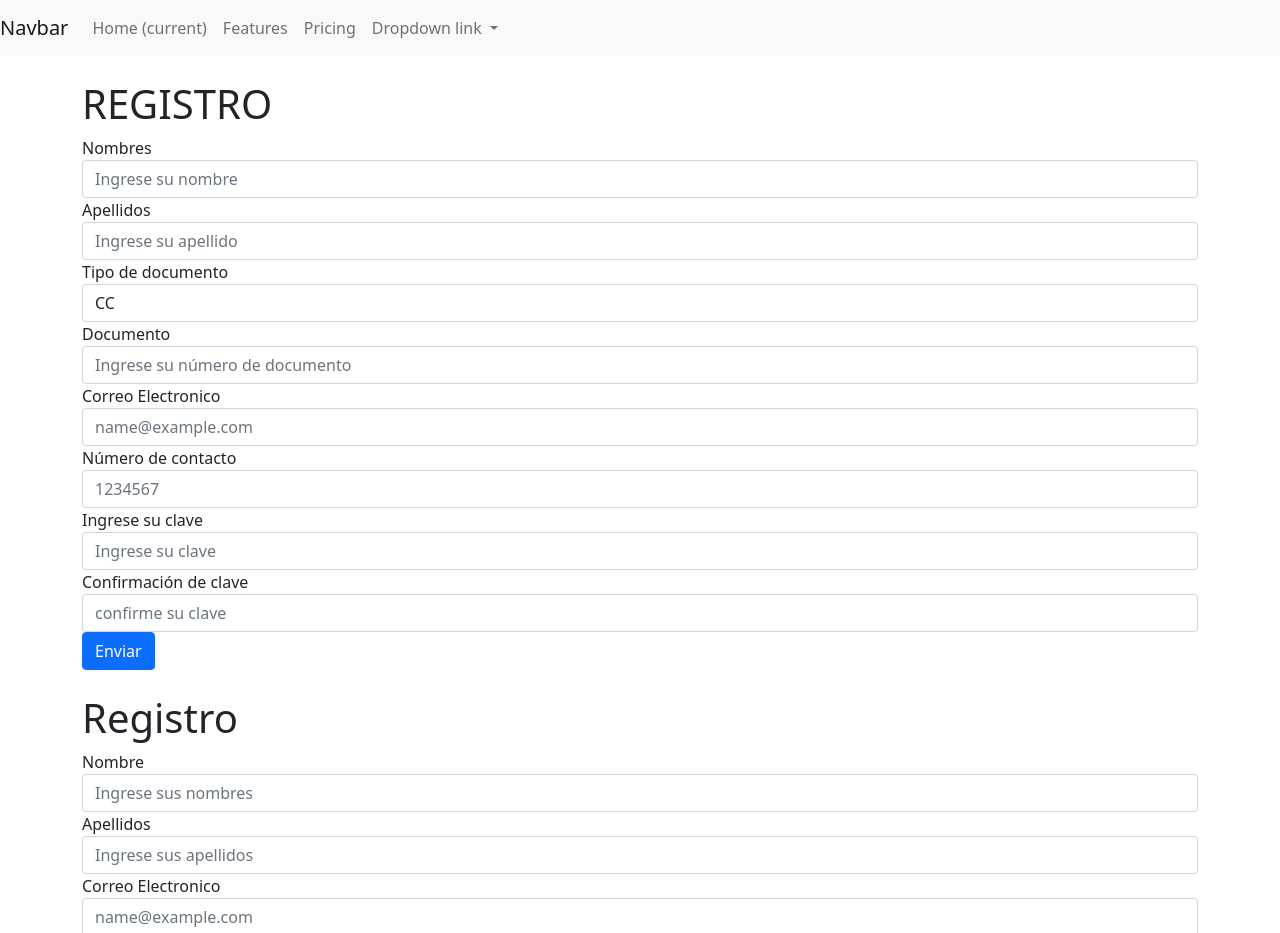
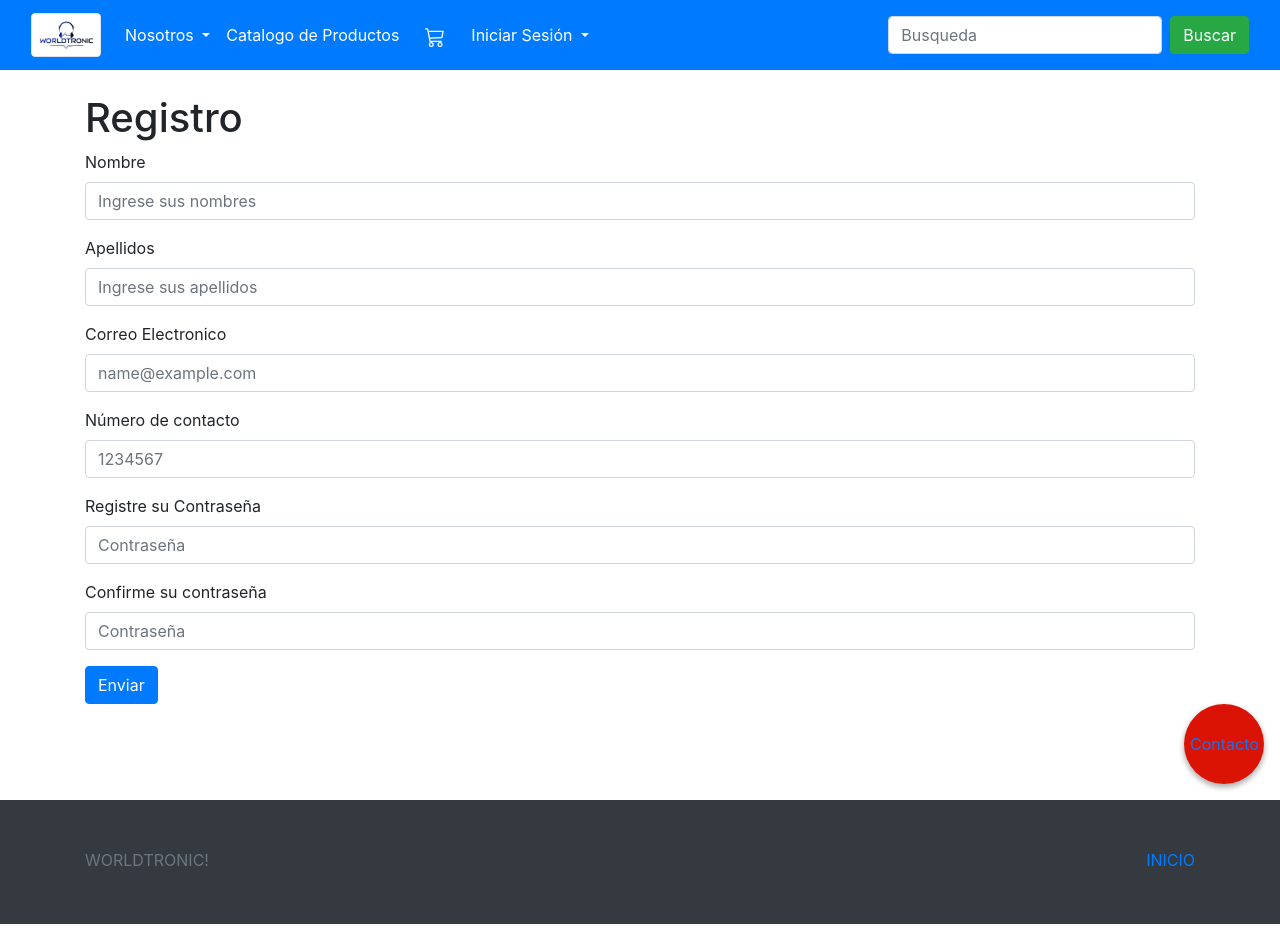
Before and after one commit to Diegomorenos/PROYECTO, a plain HTML site: page registro.html in a window 1280 px wide. Shown: the top 933 px of the page. Drawn offline with nearby package versions, Linux system fonts and the light colour scheme; files that its build step writes are made by us from their sources.

Commit message:
Arreglo boton flotante y login

```diff
--- a/css/estilos.css
+++ b/css/estilos.css
@@ -7,19 +7,19 @@
   bottom:0px;
 }
 .botonF1{
-  width:60px;
-  height:60px;
+  width:80px;
+  height:80px;
   border-radius:100%;
-  background:#F44336;
+  background:#db1305;
   right:0;
   bottom:0;
-  position:absolute;
+  position:fixed;
   margin-right:16px;
   margin-bottom:16px;
   border:none;
   outline:none;
   color:#FFF;
-  font-size:36px;
+  font-size:16px;
   box-shadow: 0 3px 6px rgba(0,0,0,0.16), 0 3px 6px rgba(0,0,0,0.23);
   transition:.3s;
 }
--- a/registro.html
+++ b/registro.html
@@ -3,96 +3,66 @@
   <head>
     <meta charset='utf-8'>
     <meta http-equiv='X-UA-Compatible' content='IE=edge'>
-    <title>Worldtronic Inicio</title>
+    <title>Worldtronic Restablecer contraseña</title>
     <meta name='viewport' content='width=device-width, initial-scale=1'>
-    <link rel='stylesheet' type='text/css' media='screen' href='./bootstrap-4.3.1-dist/css/bootstrap.min.css'>
-    <link rel="estilos" href="css/estilos.css">
+    <link href="https://cdn.jsdelivr.net/npm/bootstrap@5.0.0-beta2/dist/css/bootstrap.min.css" rel="stylesheet" integrity="sha384-BmbxuPwQa2lc/FVzBcNJ7UAyJxM6wuqIj61tLrc4wSX0szH/Ev+nYRRuWlolflfl" crossorigin="anonymous">
+    <link rel="stylesheet" type="text/css" href="./css/estilos.css">
+    <link href="https://stackpath.bootstrapcdn.com/bootstrap/4.1.0/css/bootstrap.min.css" rel="stylesheet"/>
 </head>
+
 <body>
-
-  <header>
-    <nav class="navbar navbar-expand-lg navbar-light bg-light">
-      <a class="navbar-brand" href="#">Navbar</a>
-      <button class="navbar-toggler" type="button" data-toggle="collapse" data-target="#navbarNavDropdown" aria-controls="navbarNavDropdown" aria-expanded="false" aria-label="Toggle navigation">
+  <nav class="navbar navbar-expand-lg navbar-dark bg-primary">
+    <div class="container-fluid">
+      <a class="navbar-brand" href="./index.html">
+      <img src="./img/logoworldtrONIC.png" class="img-fluid img-thumbnail" width="70px"></a>
+      <button class="navbar-toggler" type="button" data-bs-toggle="collapse" data-bs-target="#navbarScroll" aria-controls="navbarScroll" aria-expanded="false" aria-label="Toggle navigation">
         <span class="navbar-toggler-icon"></span>
       </button>
-      <div class="collapse navbar-collapse" id="navbarNavDropdown">
-        <ul class="navbar-nav">
-          <li class="nav-item active">
-            <a class="nav-link" href="#">Home <span class="sr-only">(current)</span></a>
+      <div class="collapse navbar-collapse" id="navbarScroll">
+        <ul class="navbar-nav me-auto my-2 my-lg-0 navbar-nav-scroll" style="--bs-scroll-height: 100px;">
+          <li class="nav-item dropdown">
+            <a class="nav-link dropdown-toggle active" href="#" id="navbarScrollingDropdown" role="button" data-bs-toggle="dropdown" aria-expanded="false">
+              Nosotros
+            </a>
+            <ul class="dropdown-menu" aria-labelledby="navbarScrollingDropdown">
+              <li><a class="dropdown-item" href="./nuestroequipo.html">Nuestro Equipo</a></li>
+              <li><a class="dropdown-item" href="./quienessomos.html">¿Quienes Somos?</a></li>
+            </ul>
           </li>
           <li class="nav-item">
-            <a class="nav-link" href="#">Features</a>
+            <a class="nav-link active" aria-current="page" href="./Catalogo.html">Catalogo de Productos</a>
           </li>
           <li class="nav-item">
-            <a class="nav-link" href="#">Pricing</a>
+            <a class="nav-link active" href="./Carrito.html">
+              <svg xmlns="http://www.w3.org/2000/svg"
+              width="40"
+              height="20"
+              fill="currentColor"
+              class="bi bi-cart3"
+              viewBox="0 0 16 16">
+              <path d="M0 1.5A.5.5 0 0 1 .5 1H2a.5.5 0 0 1 .485.379L2.89 3H14.5a.5.5 0 0 1 .49.598l-1 5a.5.5 0 0 1-.465.401l-9.397.472L4.415 11H13a.5.5 0 0 1 0 1H4a.5.5 0 0 1-.491-.408L2.01 3.607 1.61 2H.5a.5.5 0 0 1-.5-.5zM3.102 4l.84 4.479 9.144-.459L13.89 4H3.102zM5 12a2 2 0 1 0 0 4 2 2 0 0 0 0-4zm7 0a2 2 0 1 0 0 4 2 2 0 0 0 0-4zm-7 1a1 1 0 1 1 0 2 1 1 0 0 1 0-2zm7 0a1 1 0 1 1 0 2 1 1 0 0 1 0-2z"/>
+            </svg></a>
           </li>
           <li class="nav-item dropdown">
-            <a class="nav-link dropdown-toggle" href="#" id="navbarDropdownMenuLink" role="button" data-toggle="dropdown" aria-haspopup="true" aria-expanded="false">
-              Dropdown link
+            <a class="nav-link dropdown-toggle active" href="#" id="navbarScrollingDropdown" role="button" data-bs-toggle="dropdown" aria-expanded="false">
+              Iniciar Sesión
             </a>
-            <div class="dropdown-menu" aria-labelledby="navbarDropdownMenuLink">
-              <a class="dropdown-item" href="#">Action</a>
-              <a class="dropdown-item" href="#">Another action</a>
-              <a class="dropdown-item" href="#">Something else here</a>
+            <ul class="dropdown-menu" aria-labelledby="navbarScrollingDropdown">
+              <li><a class="dropdown-item" href="./login.html">Login</a></li>
+              <li><a class="dropdown-item" href="./registro.html">Registro</a></li>
+              <li><a class="dropdown-item" href="./contraseña.html">Recuperar Contraseña</a></li>
+              <li><hr class="dropdown-divider"></li>
+              <li><a class="dropdown-item" href="#">Administrar</a></li>
+            </ul>
+          </div>
+          <form class="d-flex">
+            <input class="form-control me-2" type="search" placeholder="Busqueda" aria-label="Search">
+            <button class="btn btn-outline-success active" type="submit">Buscar</button>
+          </form>
         </div>
       </li>
       </ul>
-      </div>
       </nav>
-
-
-    <!--Formulario de Registro-->
-
-
-      <div class="container">
-        <br>
-        <form action="" class="">
-            <h1>REGISTRO</h1>
-            <div class="form-group">
-                <label for="ingrese su nombre completo"> Nombres</label>
-                <input type="text" class="form-control" id="Ingrese su nombre" placeholder="Ingrese su nombre">
-            </div>
-            <div class="form-group">
-                <label for="ingrese su nombre completo"> Apellidos</label>
-                <input type="text" class="form-control" id="Ingrese su apellido" placeholder="Ingrese su apellido">
-            </div>
-            <div class="form-group">
-                <label for="exampleFormControlSelect1"> Tipo de documento </label>
-                <select class="form-control" id="Seleccione tipo de documento">
-                  <option> CC </option>
-                  <option> Tarjeta de identidad </option>
-                  <option> Pasaporte </option>
-                  <option> CC de extranjeria</option>
-                </select>
-              </div>
-              <div class="form-group">
-                <label for="ingrese su nombre completo"> Documento</label>
-                <input type="text" class="form-control" id="Ingrese su número de documento" placeholder="Ingrese su número de documento">
-            </div>
-            <div class="form-group">
-              <label for="exampleFormControlInput1"> Correo Electronico</label>
-              <input type="email" class="form-control" id="exampleFormControlInput1" placeholder="name@example.com">
-            </div>
-            <div class="form-group">
-                <label for="12344567"> Número de contacto </label>
-                <input type="text" class="form-control" id="ingrese su número de contacto" placeholder="1234567">
-            </div>
-            <div class="form-group">
-                <label for="12344567"> Ingrese su clave </label>
-                <input type="text" class="form-control" id="Ingrese su clave" placeholder="Ingrese su clave">
-            </div>
-            <div class="form-group">
-                <label for="12344567"> Confirmación de clave </label>
-                <input type="text" class="form-control" id="Confirme su clave" placeholder="confirme su clave">
-            </div>
-
-            <div>
-              <button class="btn btn-primary" type="submit">Enviar</button>
-            </div>
-        </form>
-      </div>
-
 
       <!--Formulario de registro-->
 
@@ -137,14 +107,60 @@
         </div>
 
           </div>
-
-        </form>
       </div>
 
       </form>
 
+
+           <!--boton flotante-->
+           <div class="conten">
+          </button>
+            <button class="botonF1">
+              <a href="./Contactenos.html" target="_blank" class="btn-flotante">Contacto</a>
+            </button>
+            <button class="btnn botonF2">
+              <span>*</span>
+            </button>
+            <button class="btnn botonF3">
+              <span>*</span>
+            </button>
+            <button class="btnn botonF4">
+              <span>*</span>
+            </button>
+            <button class="btnn botonF5">
+              <span>*</span>
+            </button>
+            </div>
+
+
+          <!-- FOOTER -->
+    <br>
+    <br>
+    <br>
+    <br>
+    <footer class="text-muted py-5 bg-dark">
+        <div class="container">
+          <p class="float-end mb-1">
+            <a href="#">INICIO</a>
+          </p>
+          <p class="mb-1"> WORLDTRONIC!</p>
+
+        </div>
+      </footer>
+
+
+
+      <script src='./bootstrap-4.3.1-dist/js/bootstrap.min.js'></script>
+      <script src="https://cdn.jsdelivr.net/npm/bootstrap@5.0.0-beta2/dist/js/bootstrap.bundle.min.js" integrity="sha384-b5kHyXgcpbZJO/tY9Ul7kGkf1S0CWuKcCD38l8YkeH8z8QjE0GmW1gYU5S9FOnJ0" crossorigin="anonymous"></script>
+
+
+      <script src="https://cdn.jsdelivr.net/npm/bootstrap@5.0.0-beta2/dist/js/bootstrap.bundle.min.js" integrity="sha384-b5kHyXgcpbZJO/tY9Ul7kGkf1S0CWuKcCD38l8YkeH8z8QjE0GmW1gYU5S9FOnJ0" crossorigin="anonymous"></script>
+        <script src="./js/btnflot.js"></script>
+      </body>
       <script src="https://code.jquery.com/jquery-3.3.1.slim.min.js" integrity="sha384-q8i/X+965DzO0rT7abK41JStQIAqVgRVzpbzo5smXKp4YfRvH+8abtTE1Pi6jizo" crossorigin="anonymous"></script>
       <script src="https://cdnjs.cloudflare.com/ajax/libs/popper.js/1.14.3/umd/popper.min.js" integrity="sha384-ZMP7rVo3mIykV+2+9J3UJ46jBk0WLaUAdn689aCwoqbBJiSnjAK/l8WvCWPIPm49" crossorigin="anonymous"></script>
       <script src="https://stackpath.bootstrapcdn.com/bootstrap/4.1.3/js/bootstrap.min.js" integrity="sha384-ChfqqxuZUCnJSK3+MXmPNIyE6ZbWh2IMqE241rYiqJxyMiZ6OW/JmZQ5stwEULTy" crossorigin="anonymous"></script>
+
     </body>
+
     </html>
```
Also changed, not shown: Contactenos.html (+20 -0 lines), contrasena.html (+48 -6 lines), login.html (+21 -14 lines), js/btnflot.js (line endings or trailing spaces). Lines whose indentation alone changed are shown as unchanged.
